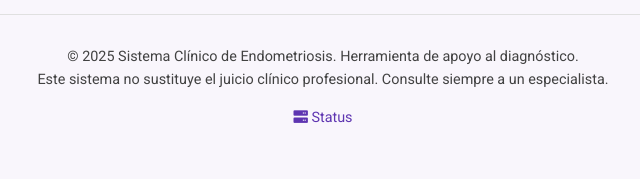
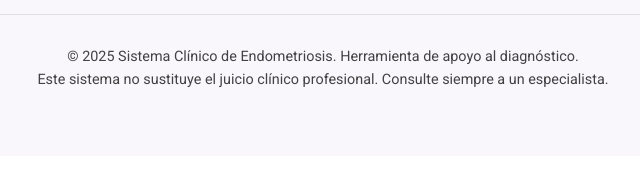
Before and after one commit to AdviStylez-9433/sitme, a Flask app: page / in a window 1280 px wide. Shown: the part 3186-3365 px from the top of the page, without its empty margins (317-957 px from the left). After the commit the page ends 3274 px from the top, so only its background shows below. Run offline with Flask 3, Linux system fonts and the light colour scheme; parts of the project's set-up code (start-up, migrations or seed data) failed here and were passed over.

Commit message:
delete status link

```diff
--- a/templates/index.html
+++ b/templates/index.html
@@ -534,7 +534,7 @@
             <p>© 2025 Sistema Clínico de Endometriosis. Herramienta de apoyo al diagnóstico.</p>
             <p>Este sistema no sustituye el juicio clínico profesional. Consulte siempre a un especialista.</p>
             <div class="footer-links">
-                <a href="../status.html"><i class="fas fa-server text-success blink"></i> Status</a>
+                <!-- <a href="../status.html"><i class="fas fa-server text-success blink"></i> Status</a> -->
             </div>
         </footer>
     </div>
```
